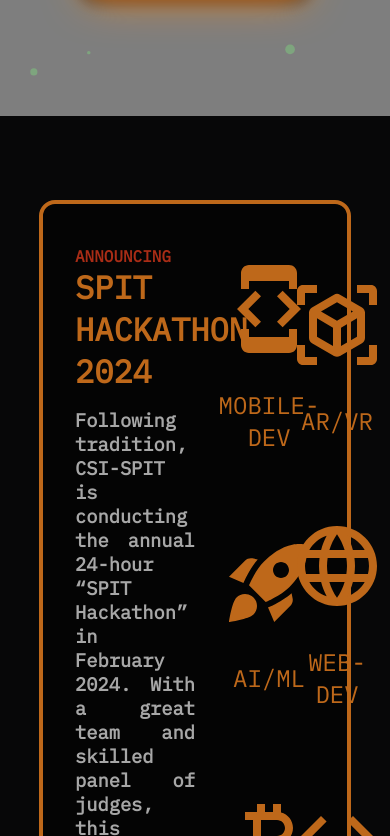
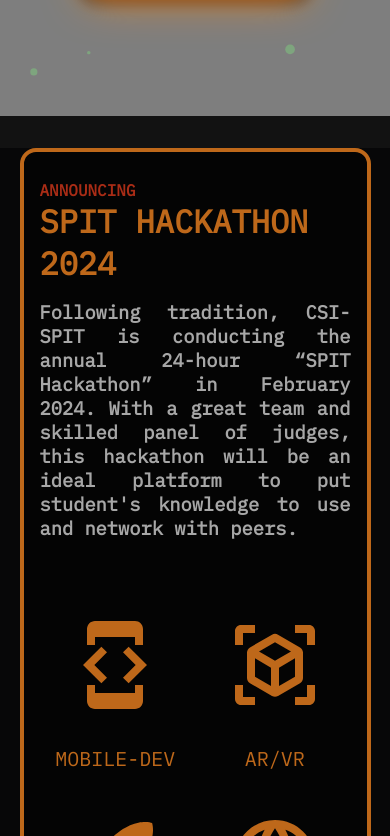
Before and after one commit to Saachi30/SPIT-Hackathon24, a React (Create React App) app: page / in a window 390 px wide. Shown: the part 728-1564 px from the top of the page. Built offline with nearby package versions, Linux system fonts and the light colour scheme; a web font is replaced by a local one.

Commit message:
Tempad Completed

```diff
--- a/src/components/Tempad/Tempad.css
+++ b/src/components/Tempad/Tempad.css
@@ -54,7 +54,6 @@
 	width: 50%;
 	color: #f8861e;
 	display: flex;
-	display: flex;
 	gap: 1rem;
 	align-items: center;
 	justify-content: space-around;
@@ -63,12 +62,15 @@
 
 .icon {
 	display: flex;
-	height: 40%;
+	height: fit-content;
 	width: 27.5%;
+	min-width: 150px;
+	flex-wrap: wrap;
 	flex-direction: column;
 	align-items: center;
-	justify-content: center;
+	justify-content: space-between;
 	gap: 2rem;
+	padding: 1rem 0;
 	transition: all 400ms cubic-bezier(0.165, 0.84, 0.44, 1);
 	.innerIcon {
 		transition: all 400ms cubic-bezier(0.165, 0.84, 0.44, 1);
@@ -79,7 +81,7 @@
 }
 
 .Name {
-	font-size: 1.5rem;
+	font-size: 1.25rem;
 	text-transform: uppercase;
 }
 
@@ -93,6 +95,48 @@
 	}
 	.Name {
 		color: #dc3618;
-		scale: 1.1;
+		scale: 1.25;
 	}
 }
+
+@media screen and (max-width: 1355px) {
+	.outerdiv {
+		height: 90dvh;
+		width: 90dvw;
+	}
+}
+
+@media screen and (max-width: 1000px) {
+	.fullOuter {
+		height: fit-content;
+		margin-top: 2rem;
+		margin-bottom: 2rem;
+	}
+	.outerdiv {
+		width: 90dvw;
+		height: fit-content;
+		padding: 2rem;
+		gap: 3rem;
+		display: flex;
+		flex-wrap: wrap;
+	}
+	.leftdiv,
+	.rightdiv {
+		width: fit-content;
+		height: fit-content;
+	}
+}
+
+@media screen and (max-width: 500px) {
+	.icon {
+		min-width: 100px;
+		width: 40%;
+	}
+	.outerdiv {
+		padding: 1rem;
+	}
+	.rightdiv {
+		gap: 0.5rem;
+		width: fit-content;
+	}
+}
```
